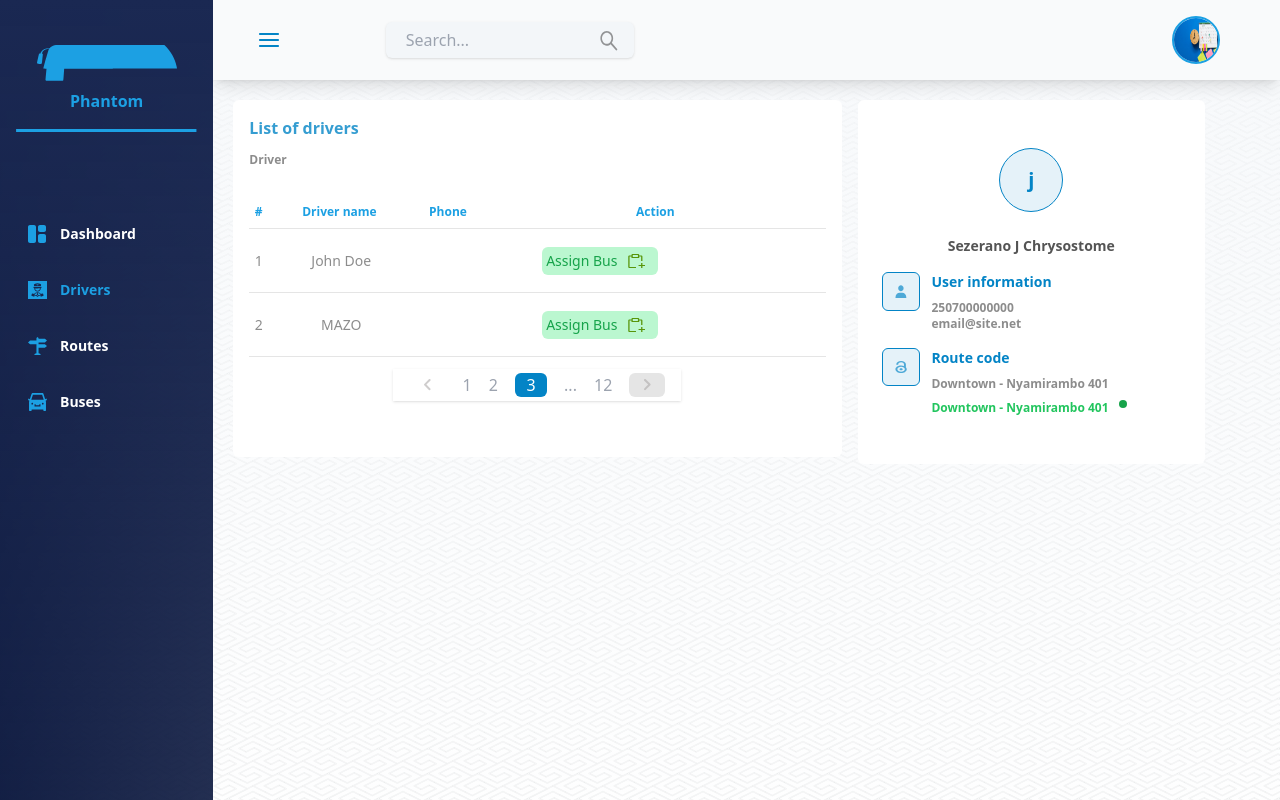
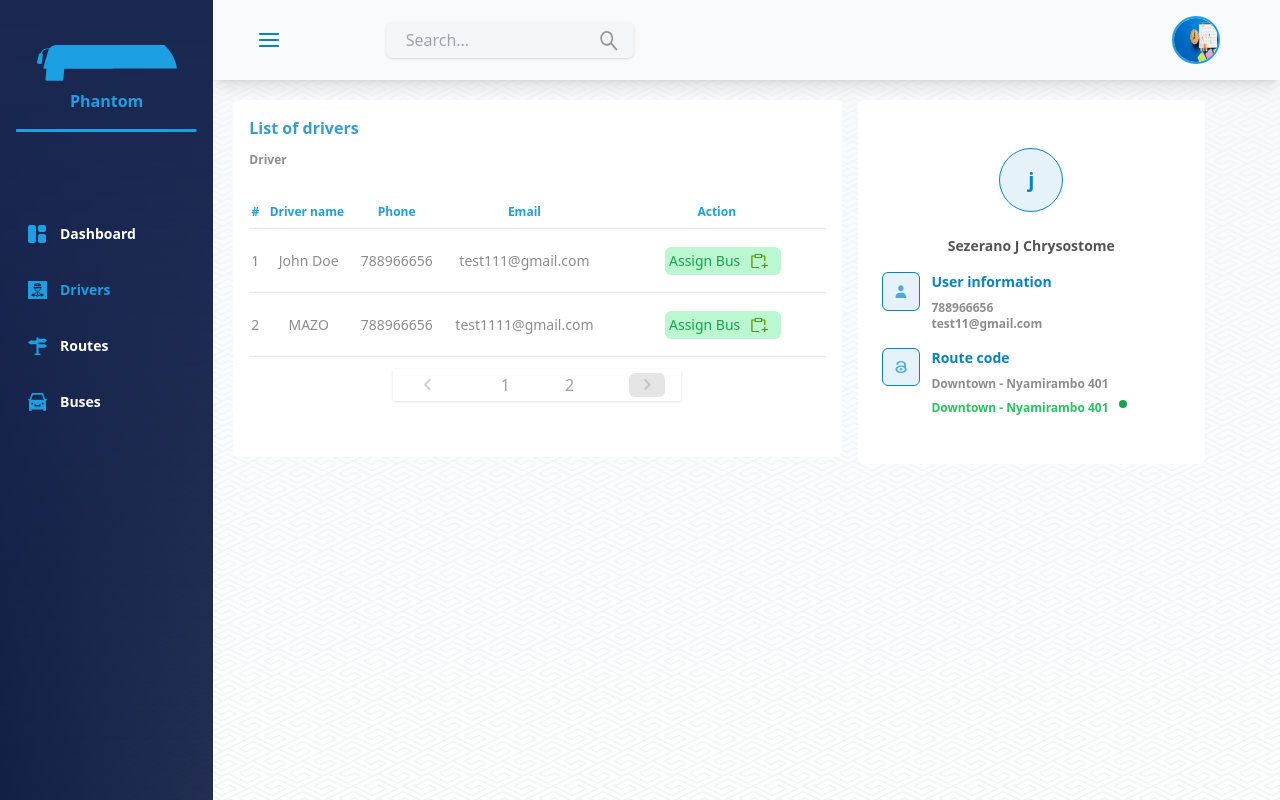
Before and after one commit to atlp-rwanda/phantom-fe-techode, a React (Create React App) app: page /assign_drivers_buses in a window 1280 px wide. Built offline with nearby package versions, Linux system fonts and the light colour scheme.

Commit message:
ft(pagination): adds pagination on operator's assign bus to driver --> driver assign bus table WIP #TP-35

```diff
--- a/src/App.js
+++ b/src/App.js
@@ -15,8 +15,6 @@ import Roles from './components/roles/Roles';
 import OperatorAssignBus from './containers/OperatorDriverBus/OperatorAssignBus'
 
 
-import DashboardOperator from './containers/Dashboard/DashboardOperator'
-
 const App = () => {
     return (
        <Router>
@@ -26,7 +24,7 @@ const App = () => {
                 <Route path="/newpassword"  component={NewPassword} />
                 <Route path="/login" exact component={Login} />
                 <Route path="/dashboard"  component={Dashboard} />
-                <Route path="/dashboard_operator"  component={DashboardOperator} />
+                <Route path="/dashboard_operator"  component={Dashboard} />
                 <Route path="/drivers"  component={RegisterDriver} />
                 <Route path="/assign_drivers_buses"  component={OperatorAssignBus} />
                 <Route path="/operators"  component={RegisterOperator} />
--- a/src/components/dashBoardLayout/DashboardOperatorLayout.js
+++ /dev/null
@@ -1,43 +0,0 @@
-import React, { useState } from 'react'
-import SideBarOperator from '../sidebar/SidebarOperator';
-import DashBoardHeader from '../header/DashBoardHeader';
-import '../../assets/style/siderbar.css';
-import main from '../../assets/js/main'
-
-
-const DashBoardLayout = ({ children }) => {
-    const [showNav , setShowNav] = useState(true);
-    const [showModel , setShowModel] = useState(false);
-    const showNavSecion = () => {
-        let show = !showNav;
-        setShowNav(show);
-    }
-    return (
-        <div className="flex flex-wrap w-screen h-screen overflow-hidden "   style={main.style} >
-            {/* =============  Start::left ================= */}
-                <div className= {`transition-all  ${showNav == true ? ` w-4/12 lg:w-2/12 2xl:w-1/12` :  ` sidebar none-active`}` } >
-                    {/*  Start::left side bar */}
-                        <SideBarOperator shownav={showNav} show={showNavSecion} id="sidebar"   />
-                    {/*  End::left side bar */}
-                </div>
-            {/* ============= End::left ============= */}
-
-            {/* ============= Start:: Right ============= */}
-                <div className={`max-w-full max-h-full overflow-hidden ${showNav == true ? ` w-8/12 lg:w-10/12 2xl:w-11/12` :  ` w-screen`}`}>
-
-                    {/* Start:: header  */}
-                        <DashBoardHeader shownav={showNav} show={showNavSecion} id="header" />
-                    {/* End:: Header */}
-
-                    {/* Start:: Content */}
-                        <div className="flex flex-wrap max-w-full h-95p overflow-x-hidden overflow-y-auto p-3 ">
-                            { children }
-                        </div>
-                    {/* End:: Content */}
-                </div>
-            {/* ============= End:: Right =============== */}
-        </div>
-    );
-}
-
-export default DashBoardLayout;
--- /dev/null
+++ b/src/components/pagination/Pagination.js
@@ -0,0 +1,30 @@
+import React from 'react';
+import prev from '../../assets/svgs/prev.svg';
+import next from '../../assets/svgs/next.svg';
+
+const Pagination = ({ postsPerPage, totalPosts, paginate }) => {
+  const pageNumbers = [];
+
+  for (let i = 1; i <= Math.ceil(totalPosts / postsPerPage); i++) {
+    pageNumbers.push(i);
+    console.log(totalPosts, postsPerPage)
+  }
+
+  return (
+    <div className="w-full flex items-center justify-center ">
+    <div className="w-11/12 sm:w-6/12 md:w-6/12 p-1 px-4 shadow flex justify-between mt-3">
+        <div className="next flex items-center justify-center rounded-md cursor-pointer hover:bg-secondary-100 w-9">
+            <img src={prev} alt="Phantomm" />
+        </div>
+        {pageNumbers.map( number => (
+        <div key={number} onClick={() => paginate(number)} className="text-gray-400  hover:flex hover:items-center hover:justify-center hover:rounded-md cursor-pointer hover:bg-primary-400 hover:w-8 hover:text-white">{number}</div>
+        ))}
+        <div className="next flex items-center justify-center cursor-pointer rounded-md bg-secondary-100 hover:bg-secondary-200 w-9">
+            <img src={next} alt="Phantomm" />
+        </div>
+    </div>
+</div>
+  );
+};
+
+export default Pagination;
--- a/src/components/sidebar/SideBar.js
+++ b/src/components/sidebar/SideBar.js
@@ -7,14 +7,17 @@ import dashboard from '../../assets/svgs/dashboard.svg';
 import driver from '../../assets/svgs/driver.svg'
 import userSvg from '../../assets/svgs/user.svg';
 import routes from '../../assets/svgs/routes.svg';
+import bus from '../../assets/svgs/bus.svg';
 import operatorIM from '../../assets/svgs/operator.svg';
 import roles from '../../assets/svgs/roles.svg'
 import { useLocation } from 'react-router-dom';
+import { useSelector } from 'react-redux';
 
 const SideBar = ({shownav}) => {
 
     const location = useLocation();
-    const navLinks = [
+    let navLinks =[]
+    navLinks = [
         {   id: 1,
             linkName : 'Dashboard',
             svgImage : dashboard,
@@ -52,6 +55,39 @@ const SideBar = ({shownav}) => {
         }
     ]
 
+    const changenav = () => {
+        const user = useSelector((state) => state.user)
+
+        if (user.type == 'operator'){
+            navLinks = [
+                    {   id: 1,
+                        linkName : 'Dashboard',
+                        svgImage : dashboard,
+                        to:'dashboard_operator'
+                    },
+                    {
+                        id: 2,
+                        linkName : 'Drivers',
+                        svgImage : driver,
+                        to:'assign_drivers_buses'
+                    },
+                    {
+                        id: 3,
+                        linkName : 'Routes',
+                        svgImage : routes,
+                        to:'routes'
+                    },
+                    {
+                        id: 4,
+                        linkName : 'Buses',
+                        svgImage : bus,
+                        to:'buses'
+                    },
+                ]
+    }
+}
+    changenav()
+
     return (
         <div className={`text-2lg text-black  main-bg-gradient h-screen pt-5 px-4 transition-all ${shownav == true ? `` :  `sidebar none-active`}`}>
             <div className="flex items-center justify-center flex-col mt-6 mb-4">
--- a/src/components/sidebar/SidebarOperator.js
+++ /dev/null
@@ -1,67 +0,0 @@
-import React from 'react'
-import Links from '../links/Links';
-
-import logo from '../../assets/svgs/logo.svg';
-import line from '../../assets/svgs/sideBarline.svg';
-import dashboard from '../../assets/svgs/dashboard.svg';
-import driver from '../../assets/svgs/driver.svg'
-import bus from '../../assets/svgs/bus.svg';
-import routes from '../../assets/svgs/routes.svg';
-import { useLocation } from 'react-router-dom';
-
-const SideBar = ({shownav}) => {
-
-    const location = useLocation();
-    const navLinks = [
-        {   id: 1,
-            linkName : 'Dashboard',
-            svgImage : dashboard,
-            to:'dashboard_operator'
-        },
-        {
-            id: 2,
-            linkName : 'Drivers',
-            svgImage : driver,
-            to:'assign_drivers_buses'
-        },
-        {
-            id: 3,
-            linkName : 'Routes',
-            svgImage : routes,
-            to:'routes'
-        },
-        {
-            id: 4,
-            linkName : 'Buses',
-            svgImage : bus,
-            to:'buses'
-        },
-    ]
-
-    return (
-        <div className={`text-2lg text-black  main-bg-gradient h-screen pt-5 px-4 transition-all ${shownav == true ? `` :  `sidebar none-active`}`}>
-            <div className="flex items-center justify-center flex-col mt-6 mb-4">
-                <div className="logo">
-                    <img src={logo} alt="phantom app"  />
-                </div>
-                <div className="logo-name text-mainColor text-1xl font-bold font-sans mt-2 ">
-                    Phantom
-                </div>
-            </div>
-
-            <img src={line} alt="phantom"  />
-
-            <div className="nav-bar mt-14 flex flex-col align-middle justify-center ">
-                <div className="nav-links ">
-                    {
-                        navLinks.map( nav => (
-                            <Links key={nav.id} svgimage={nav.svgImage} linkname={nav.linkName} to={`/${nav.to}`} color={ `/${nav.to}` == location.pathname ? `text-active` : `text-white`}/>
-                        ))
-                    }
-                </div>
-            </div>
-        </div>
-    );
-}
-
-export default SideBar;
--- a/src/containers/OperatorDriverBus/OperatorAssignBus.js
+++ b/src/containers/OperatorDriverBus/OperatorAssignBus.js
@@ -1,6 +1,6 @@
 import React, { useEffect, useState } from 'react'
 
-import DashBoardOperatorLayout from '../../components/dashBoardLayout/DashboardOperatorLayout';
+import DashBoardLayout from '../../components/dashBoardLayout/DashBoardLayout';
 import { Primary, PermissionButton } from '../../components/buttons/Buttons'
 import { LebalButton, LebalTextButton } from '../../components/buttons/LebalButton';
 import { ToastContainer } from 'react-toastify';
@@ -19,6 +19,7 @@ import prev from '../../assets/svgs/prev.svg';
 import next from '../../assets/svgs/next.svg';
 import { connect, useSelector, useDispatch } from 'react-redux';
 import { assignBus, removeBus } from '../../redux/actions/assignBusAction'
+import Pagination from '../../components/pagination/Pagination';
 
 
 const AssignBuses = (props) => {
@@ -29,12 +30,17 @@ const AssignBuses = (props) => {
     const[plate, setPlate] = useState('')
     const [driverId, setDriverId] = useState("")
     const { assignBus, removeBus } = props
+    const [profileInfo, setProfileInfo] = useState("")
+
+    const [currentPage, setCurrentpage] = useState(1)
+    const [postsPerPage] = useState(2)
 
     /* ======== Start:: removing skeleton ======= */
         useEffect(() => {
             setTimeout(() => {
                 setLoading(false);
             } , 2000)
+            setProfileInfo(drivers[3])
         } , [])
     /* ======== End:: removing skeleton ======= */
 
@@ -62,9 +68,14 @@ const AssignBuses = (props) => {
         let busesCounter = 1;
         const drivers = props.drivers;
         const buses = props.drivers.buses;
-        // console.log("Drivers", drivers)
-        // console.log("Drivers List", drivers)
     /* ============ End::  Getting current state ================== */
+    /* ============ Start::  Getting current driver lis ================== */
+    const indexOfLastPost = currentPage * postsPerPage;
+    const indexOfFirstPost = indexOfLastPost - postsPerPage;
+    const currentPosts = drivers.slice(indexOfFirstPost, indexOfLastPost);
+
+    const paginate = pageNumber => setCurrentpage(pageNumber)
+
     const {
         type: userType,
       } = useSelector((state) => state.user);
@@ -146,7 +157,7 @@ const AssignBuses = (props) => {
             </div>
         {/* =========================== Start:: Model =============================== */}
         {/* =========================== End:: Dashboard =============================== */}
-            <DashBoardOperatorLayout>
+            <DashBoardLayout>
                 <div className="w-full h-min  lg:w-7/12 bg-white rounded-md p-4 m-2">
                     <div className="w-full">
                         {/* Start:  Driver content */}
@@ -182,24 +193,28 @@ const AssignBuses = (props) => {
                                                     <th className="text-xs  md:text-md md:font-bold text-mainColor font-sans pt-6 pb-2"  >#</th>
                                                     <th className="text-xs  md:text-md md:font-bold text-mainColor font-sans pt-6 pb-2"  >Driver name</th>
                                                     <th className="text-xs  md:text-md md:font-bold text-mainColor font-sans pt-6 pb-2"  >Phone</th>
+                                                    <th className="text-xs  md:text-md md:font-bold text-mainColor font-sans pt-6 pb-2"  >Email</th>
                                                     <th className="text-xs  md:text-md md:font-bold text-mainColor font-sans pt-6 pb-2 text-center"  >Action</th>
                                                 </tr>
                                             </thead>
                                             <tbody>
-                                                {drivers.map((driver) => (
+                                                {currentPosts.map((driver) => (
                                                 <tr
-                                                key={driverCounter}
+                                                key={driverCounter} onClick={() => setProfileInfo(currentPosts[0])}
                                                 className="h-16 text-right border-b border-b-secondary-100 cursor-pointer hover:bg-gray-100">
                                                     <td  className='text-secondary-200 font-sans text-xs text-center md:text-sm md:font-sans'>
-                                                        {driverCounter++}
+                                                        {console.log("profile",currentPosts[driverCounter])}{driverCounter++}
                                                     </td>
-                                                    <td  className='text-secondary-200 font-sans text-xs text-center md:text-sm md:font-sans'>
+                                                    <td className='text-secondary-200 font-sans text-xs text-center md:text-sm md:font-sans'>
                                                         <LebalTextButton text='J' type='primary' /> {driver.driverName}
                                                     </td>
-                                                    <td  className='text-secondary-200 font-sans text-xs text-center md:text-sm md:font-sans'>
+                                                    <td className='text-secondary-200 font-sans text-xs text-center md:text-sm md:font-sans'>
                                                         {driver.telephone}
                                                     </td>
-                                                    <td  className='text-secondary-200 font-sans text-xs text-center md:text-sm md:font-sans'>
+                                                    <td className='text-secondary-200 font-sans text-xs text-center md:text-sm md:font-sans'>
+                                                        {driver.email}
+                                                    </td>
+                                                    <td className='text-secondary-200 font-sans text-xs text-center md:text-sm md:font-sans'>
                                                     {/* =================== Start:: only admin to see this =================== */}
                                                       {userType == "admin" ? (
                                                           <>
@@ -226,21 +241,11 @@ const AssignBuses = (props) => {
                                                 ))}
                                             </tbody>
                                         </table>
-                                        <div className="w-full flex items-center justify-center ">
-                                            <div className="w-11/12 sm:w-6/12 md:w-6/12 p-1 px-4 shadow flex justify-between mt-3">
-                                                <div className="next flex items-center justify-center rounded-md cursor-pointer hover:bg-secondary-100 w-9">
-                                                    <img src={prev} alt="Phantomm" />
-                                                </div>
-                                                <div className="text-gray-400  hover:flex hover:items-center hover:justify-center hover:rounded-md cursor-pointer hover:bg-primary-400 hover:w-8 hover:text-white">1</div>
-                                                <div className="text-gray-400  hover:flex hover:items-center hover:justify-center hover:rounded-md cursor-pointer hover:bg-primary-400 hover:w-8 hover:text-white">2</div>
-                                                <div className="flex items-center justify-center rounded-md cursor-pointer bg-primary-600 w-8 text-white">3</div>
-                                                <div className="text-gray-400  hover:flex hover:items-center hover:justify-center hover:rounded-md cursor-pointer hover:bg-primary-400 hover:w-8 hover:text-white">...</div>
-                                                <div className="text-gray-400  hover:flex hover:items-center hover:justify-center hover:rounded-md cursor-pointer hover:bg-primary-400 hover:w-8 hover:text-white">12</div>
-                                                <div className="next flex items-center justify-center cursor-pointer rounded-md bg-secondary-100 hover:bg-secondary-200 w-9">
-                                                    <img src={next} alt="Phantomm" />
-                                                </div>
-                                            </div>
-                                        </div>
+                                        <Pagination
+                                            postsPerPage={postsPerPage}
+                                            totalPosts={drivers.length}
+                                            paginate={paginate}
+                                        />
                                     </>
 
                                     )
@@ -279,10 +284,10 @@ const AssignBuses = (props) => {
                                             <p className='text-primary-600 font-semibold mb-2 text-sm w-full ' >User information</p>
                                         </div>
                                         <div className="flex flex-wrap">
-                                            <p className='text-secondary-200 font-semibold text-xs  w-full'>250700000000</p>
+                                            <p className='text-secondary-200 font-semibold text-xs  w-full'>{profileInfo.telephone}</p>
                                         </div>
                                         <div className="flex flex-wrap">
-                                            <p className='text-secondary-200 font-semibold text-xs  w-full'>email@site.net</p>
+                                            <p className='text-secondary-200 font-semibold text-xs  w-full'>{profileInfo.email}</p>
                                         </div>
                                     </div>
                                 </div>
@@ -314,7 +319,7 @@ const AssignBuses = (props) => {
                         {/* ===================== End: Driver profile ==== ================ */}
                     </div>
                 </div>
-            </DashBoardOperatorLayout>
+            </DashBoardLayout>
         {/* =========================== End:: Dashboard =============================== */}
         </>
     );
--- a/src/containers/RegisterBus/RegisterBus.js
+++ b/src/containers/RegisterBus/RegisterBus.js
@@ -1,9 +1,9 @@
 import React from "react";
-import DashboardOpatorLayout from "../../components/dashBoardLayout/DashboardOperatorLayout"
+import DashboardLayout from "../../components/dashBoardLayout/DashBoardLayout"
 
 const RegisterBus = () => {
     return (
-        <DashboardOpatorLayout></DashboardOpatorLayout>
+        <DashboardLayout></DashboardLayout>
      );
 }
 
--- a/src/redux/reducers/assignBusReducer.js
+++ b/src/redux/reducers/assignBusReducer.js
@@ -7,12 +7,32 @@ const assignBusState = [
     {
         id: 1,
         driverName: "John Doe",
+        telephone: "788966656",
+        email: "test111@gmail.com",
         assignedBus : [
         ]
     },
     {
         id: 2,
         driverName: "MAZO",
+        telephone: "788966656",
+        email: "test1111@gmail.com",
+        assignedBus : [
+    ]
+    },
+    {
+        id: 3,
+        driverName: "Jane Doe",
+        email: "test1@gmail.com",
+        telephone: "788966656",
+        assignedBus : [
+        ]
+    },
+    {
+        id: 4,
+        driverName: "GANG",
+        email: "test11@gmail.com",
+        telephone: "788966656",
         assignedBus : [
     ]
     }
```
Also changed, not shown: src/containers/Dashboard/DashboardOperator.js (deleted, +0 -10 lines).
